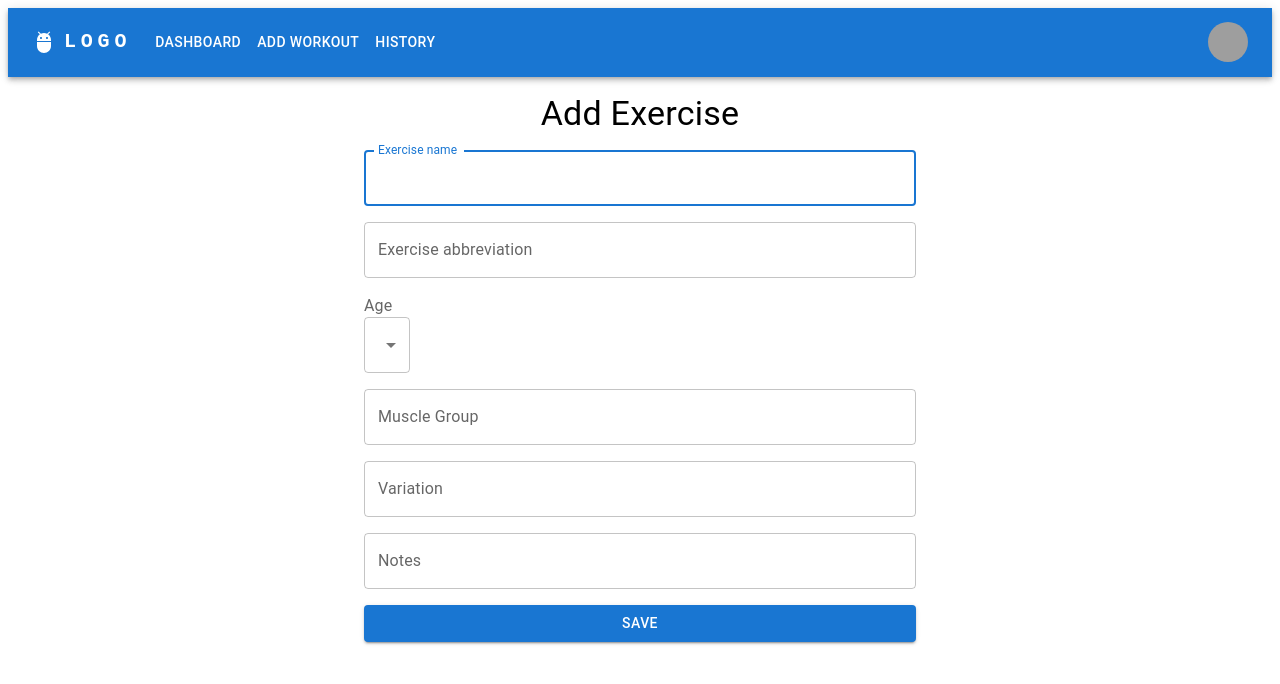
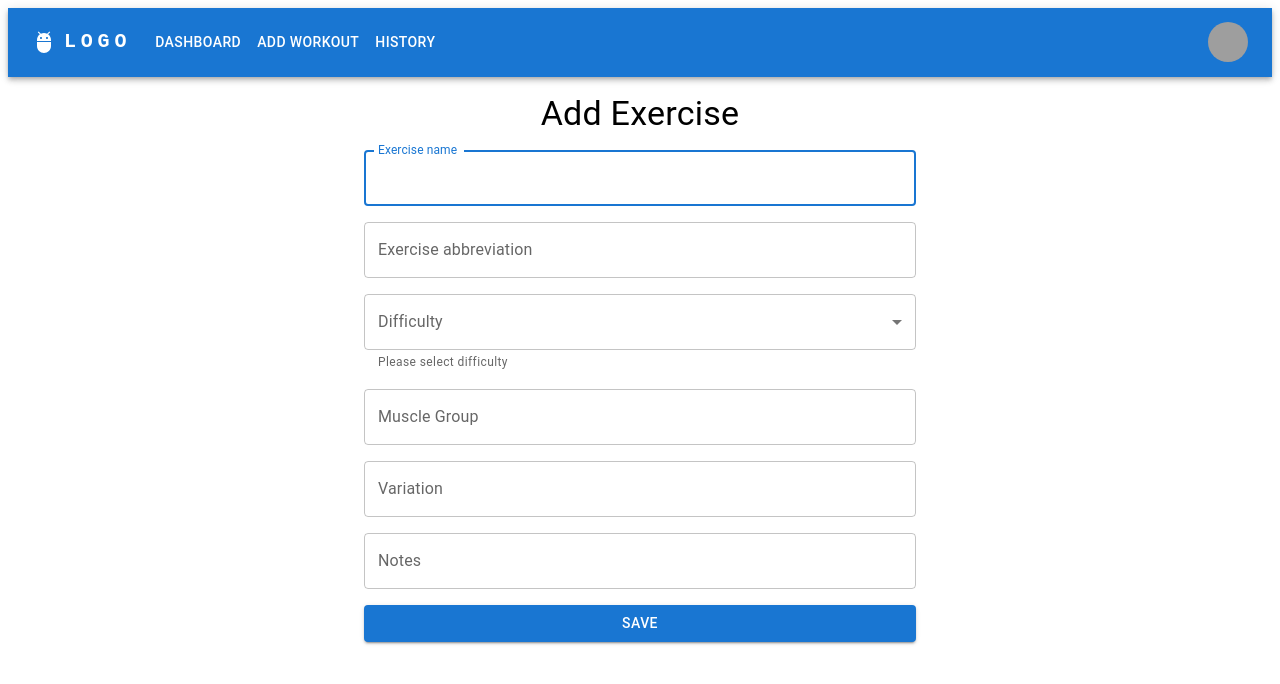
Before and after one commit to stanislavBozhanov/character-academy, a React app: page /add-exercise in a window 1280 px wide. Shown: the top 684 px of the page. Built offline with nearby package versions, Linux system fonts and the light colour scheme; grey boxes are pictures that could not be loaded.

Commit message:
Add exercise layout

```diff
--- a/src/pages/AddExercise.tsx
+++ b/src/pages/AddExercise.tsx
@@ -1,13 +1,13 @@
 import * as React from 'react';
-import { Container, Typography, Box, TextField, Button, InputLabel, Select, MenuItem } from '@mui/material';
+import { Container, Typography, Box, TextField, Button, MenuItem } from '@mui/material';
 import Grid from '@mui/material/Unstable_Grid2';
 
-const difficultyEnum = {
-  Begginer: 'Begginer',
-  Intermediate: 'Intermediate',
-  Advanced: 'Advanced',
-  Expert: 'Expert',
-};
+enum DifficultyEnum {
+  Begginer = 'Begginer',
+  Intermediate = 'Intermediate',
+  Advanced = 'Advanced',
+  Expert = 'Expert',
+}
 
 const AddExercise = () => {
   const [values, setValues] = React.useState({
@@ -57,19 +57,22 @@ const AddExercise = () => {
             />
           </Grid>
           <Grid>
-            <InputLabel id='difficulty-label'>Age</InputLabel>
-            <Select
-              labelId='difficulty-label'
+            <TextField
+              name='difficulty'
+              select
               id='difficulty-select'
               value={values.difficulty}
-              label='difficulty'
+              label='Difficulty'
+              helperText='Please select difficulty'
               onChange={onChangeInput}
+              fullWidth
             >
-              {}
-              <MenuItem value={10}>Ten</MenuItem>
-              <MenuItem value={20}>Twenty</MenuItem>
-              <MenuItem value={30}>Thirty</MenuItem>
-            </Select>
+              {Object.values(DifficultyEnum).map((difficulty) => (
+                <MenuItem key={difficulty} value={difficulty}>
+                  {difficulty}
+                </MenuItem>
+              ))}
+            </TextField>
           </Grid>
           <Grid>
             <TextField
```
